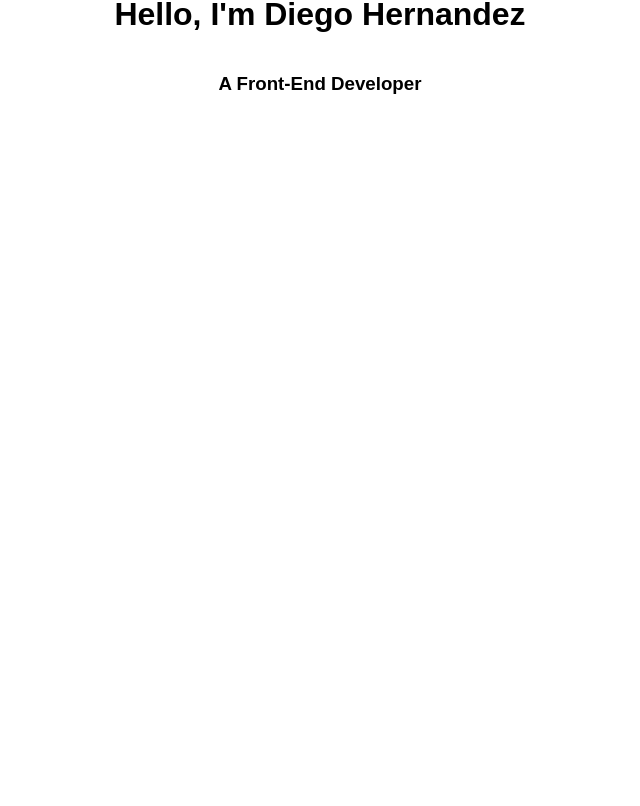
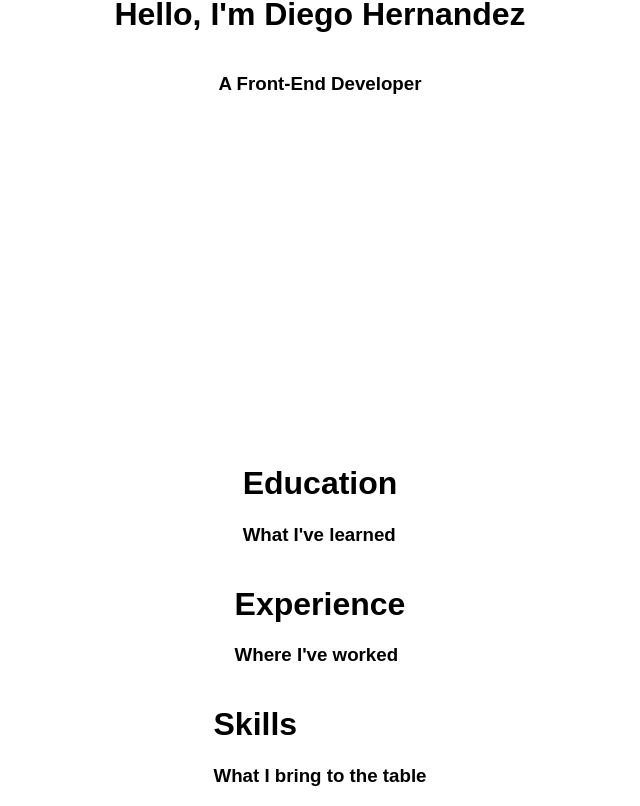
Before and after one commit to dgohdz/my-portfolio, a React (Create React App) app: page / in a window 1280 px wide. Shown: the part 424-1230 px from the top of the page, without its empty margins (320-960 px from the left). Before the commit the page ends 868 px from the top, so only its background shows below. Built offline with nearby package versions, Linux system fonts and the light colour scheme.

Commit message:
Still working on resume section.

```diff
--- a/src/App.js
+++ b/src/App.js
@@ -6,7 +6,7 @@ import Home from './sections/Home';
 import Resume from './sections/Resume';
 import Projects from './sections/Projects';
 import Contact from './sections/Contact';
-import NavBar from './components/NavBar/Navbar';
+import NavBar from './components/Navbar/Navbar';
 
 export default class App extends Component {
   render() {
--- a/src/sections/Resume.js
+++ b/src/sections/Resume.js
@@ -1,10 +1,22 @@
 import React, { Component } from 'react'
+import '../stylesheets/Resume.css'
 
 export default class Resume extends Component {
     render() {
         return (
-            <div>
-
+            <div className="Resume">
+                <div>
+                <h1>Education</h1>
+                <h3>What I've learned</h3>
+                </div>
+                <div>
+                <h1>Experience</h1>
+                <h3>Where I've worked</h3>
+                </div>
+                <div>
+                    <h1>Skills</h1>
+                    <h3>What I bring to the table</h3>
+                </div>
             </div>
         )
     }
--- a/src/stylesheets/Resume.css
+++ b/src/stylesheets/Resume.css
@@ -0,0 +1,7 @@
+.Resume {
+    display: flex;
+    flex-direction: column;
+    justify-content: center;
+    align-items: center;
+
+}
```
